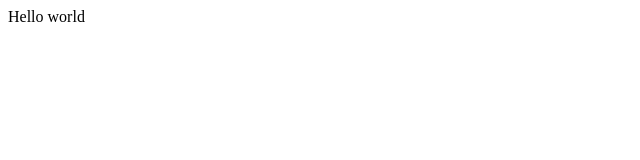
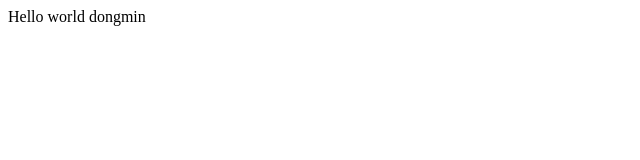
Before and after one commit to ehdals710/opentutorials-dongmin, a plain HTML site: page index.html in a window 1280 px wide. Shown: the full height of the page, 0-640 px from the left. Drawn offline with Linux system fonts and the light colour scheme.

Commit message:
change index.html

```diff
--- a/index.html
+++ b/index.html
@@ -19,6 +19,6 @@
     </head>
 
     <body>
-        Hello world
+        Hello world dongmin
     </body>
 </html>
```
